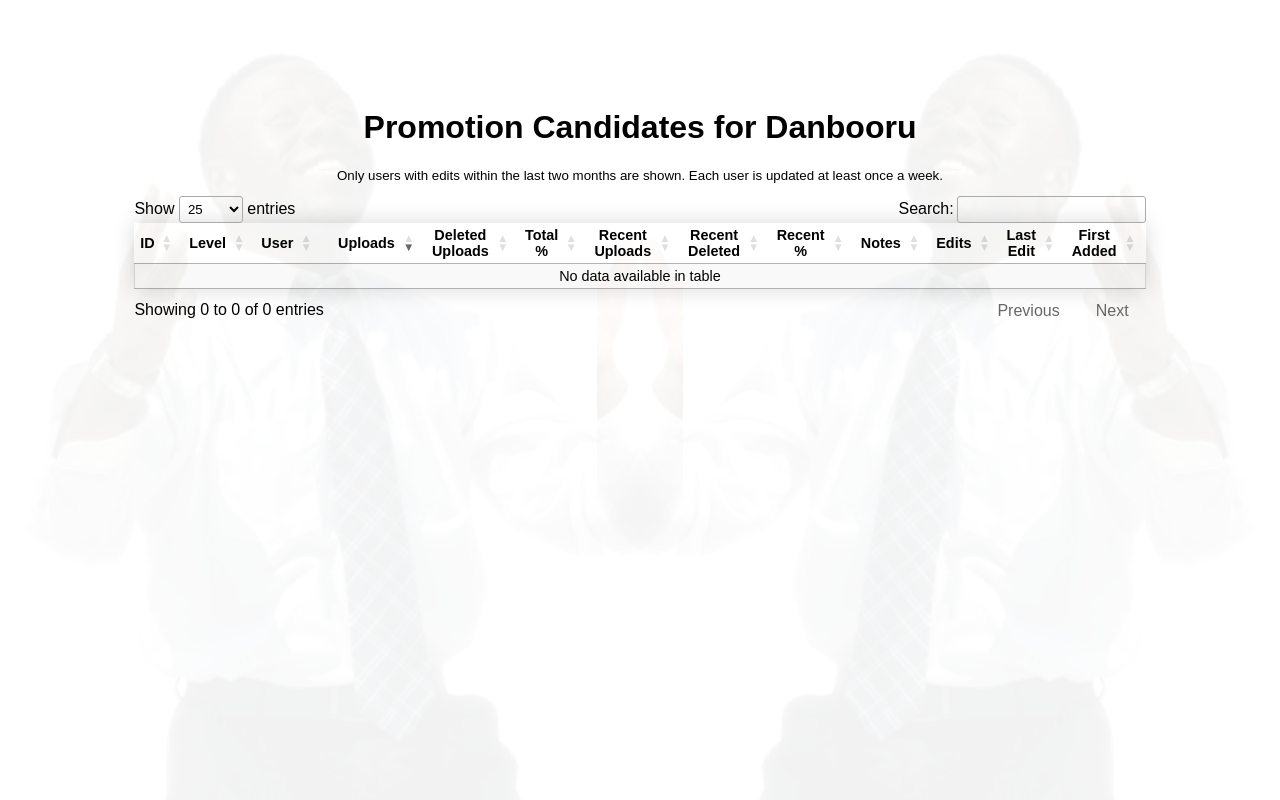
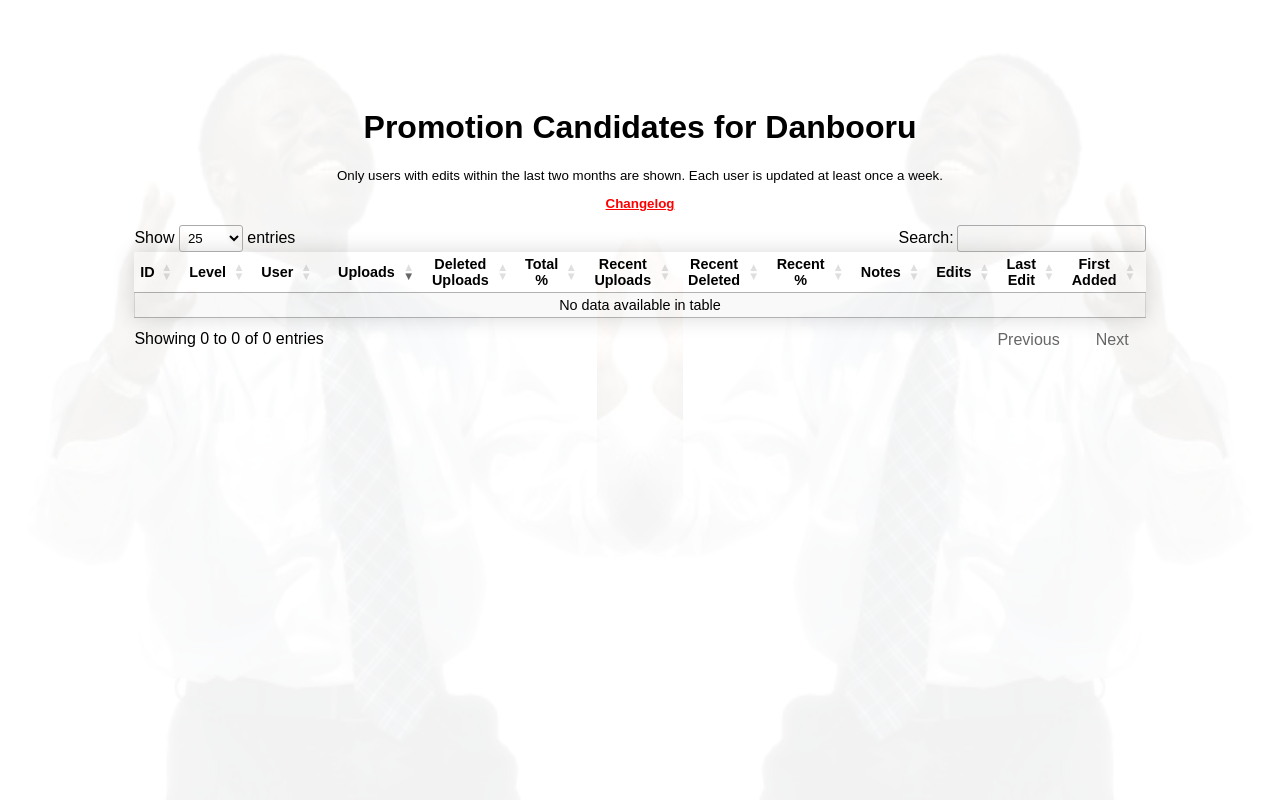
Before and after one commit to nonamethanks/danbooru-promotions, a Flask app: template dbpromotions/templates/promotions.jinja2 in a window 1280 px wide. Run offline with Flask 3, Linux system fonts and the light colour scheme; the template is opened without the code that fills it, so the values that code supplies are empty; some libraries are stand-ins or nearby versions.

Commit message:
Add changelog

```diff
--- a/dbpromotions/static/app.css
+++ b/dbpromotions/static/app.css
@@ -121,3 +121,8 @@
     margin: 0 auto;
     font-family: sans-serif;
 }
+
+#changelog {
+    color: red;
+    font-weight: bold;
+}
--- a/dbpromotions/templates/promotions.jinja2
+++ b/dbpromotions/templates/promotions.jinja2
@@ -40,6 +40,7 @@
     <div id="container">
         <h1>Promotion Candidates for Danbooru</h2>
         <p class="small">Only users with edits within the last two months are shown. Each user is updated at least once a week.</p>
+        <p class="small"><a id="changelog" href="https://danbooru.donmai.us/posts/4085813" target="_blank">Changelog</a></p>
 
         <table id="users" class="cell-border order-column compact stripe hover" style="display: none">
             <thead>
```
